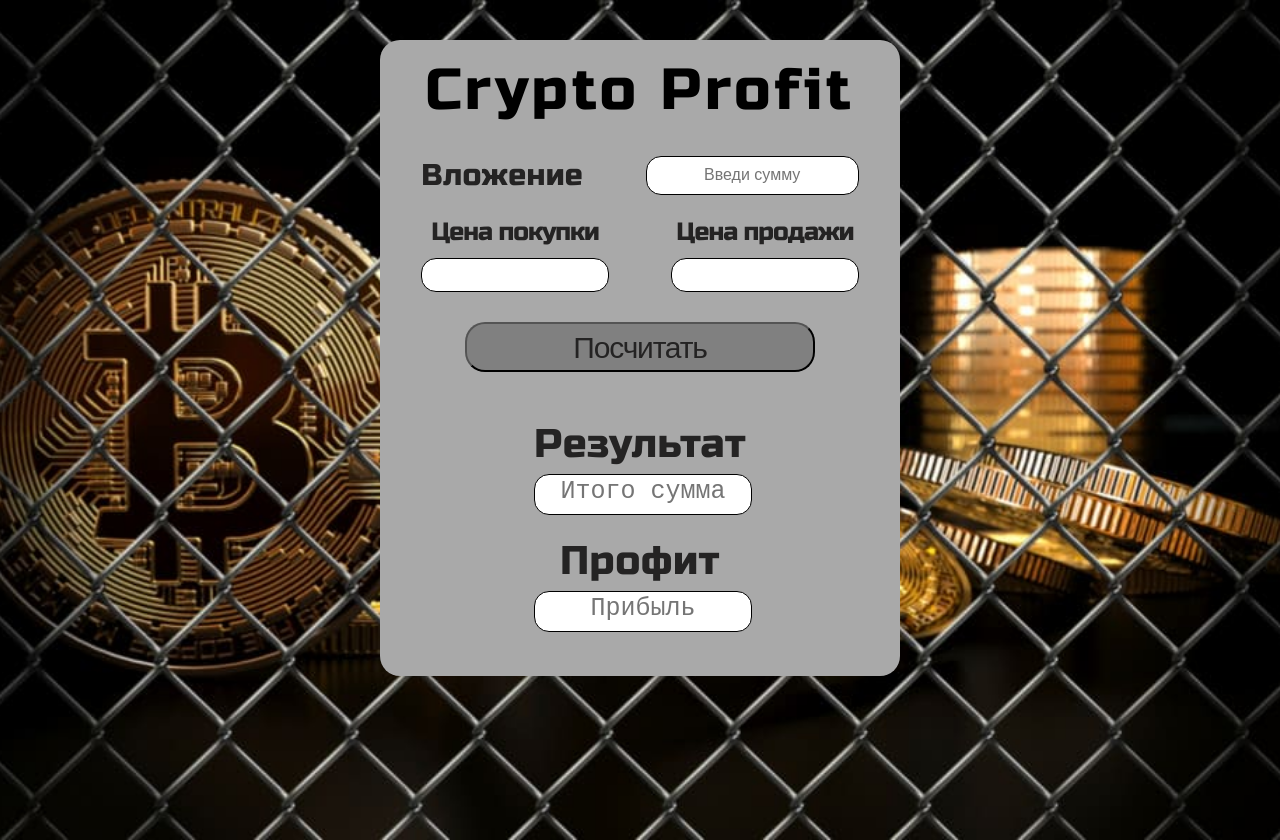
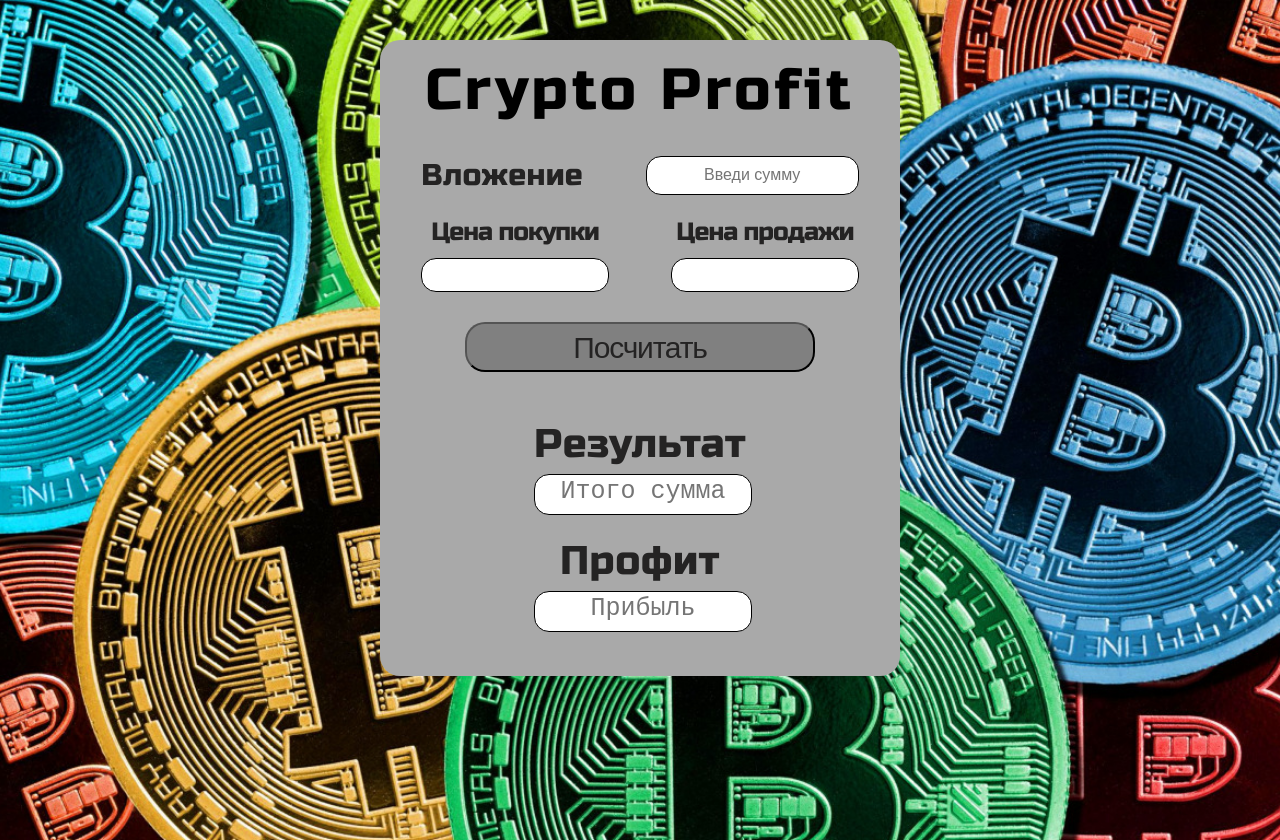
Before and after one commit to Dantex174/crypro-profit, a plain HTML site: page index.html in a window 1280 px wide. Drawn offline with Linux system fonts and the light colour scheme.

Commit message:
Add files via upload

```diff
--- a/css/style.scss
+++ b/css/style.scss
@@ -5,13 +5,13 @@ body {
     margin: 0;
     padding: 0;
     font-family: 'Russo One', sans-serif;
-
+    overflow: hidden;
 }
 
 
 .section {
     height: 100vh;
-    background: url(../img/bitcoin-ban-btc-coins-bitkoin-setka-grid.jpg) center (center/cover) no-repeat;
+    background: url(../img/bitcoin-btc-fon-monety-tsvetnye-bitkoin.jpg) center (center/cover) no-repeat;
     padding: 40px 10px 0 10px;
     &__wrapper {
         display: flex;
```
Also changed, not shown: css/style.css, img/bitcoin-btc-fon-monety-tsvetnye-bitkoin.jpg (added), 1 other file.
